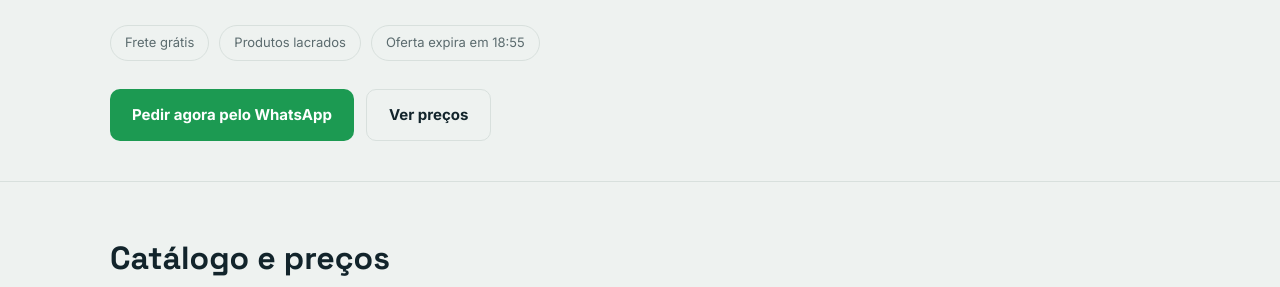
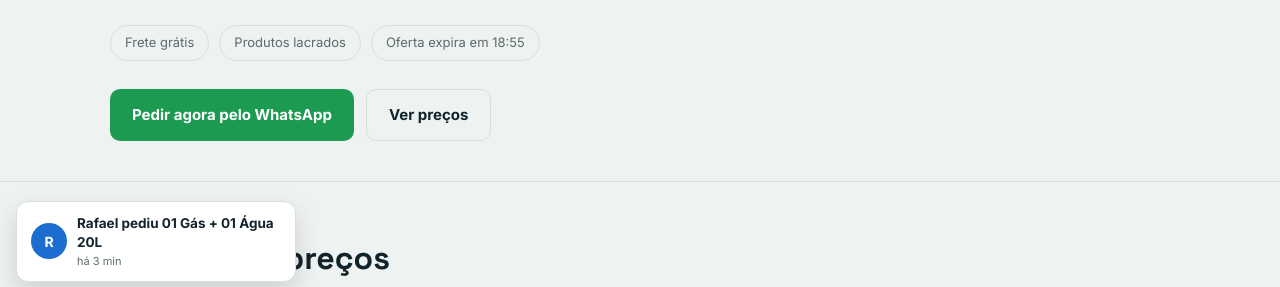
Before and after one commit to Gabrielcarvalhovl16/aguagas, a plain HTML site: page index.html in a window 1280 px wide. Shown: the part 502-789 px from the top of the page. Drawn offline with Linux system fonts and the light colour scheme.

Commit message:
Add files via upload

```diff
--- a/index.html
+++ b/index.html
@@ -154,6 +154,24 @@
   @media (max-width:859px){ body{padding-bottom:76px;} }
 
   @media (prefers-reduced-motion: reduce){ .btn{transition:none;} }
+
+  .order-toast{
+    position:fixed; left:16px; bottom:16px; z-index:25;
+    background:var(--panel); border:1px solid var(--line); border-radius:12px;
+    padding:12px 14px; display:flex; gap:10px; align-items:center;
+    box-shadow:0 10px 26px rgba(0,0,0,0.14); max-width:280px;
+    transform:translateY(16px); opacity:0; pointer-events:none;
+    transition:transform .35s ease, opacity .35s ease;
+  }
+  .order-toast.show{transform:translateY(0); opacity:1;}
+  @media (max-width:859px){ .order-toast{bottom:calc(84px + env(safe-area-inset-bottom,0px));} }
+  .order-toast .avatar{
+    width:36px; height:36px; border-radius:50%; background:var(--water); color:#fff;
+    display:flex; align-items:center; justify-content:center; font-weight:700; font-size:14px; flex-shrink:0;
+  }
+  .order-toast .txt{font-size:12.5px; line-height:1.4; color:var(--ink);}
+  .order-toast .txt strong{display:block; font-size:13.5px;}
+  .order-toast .when{color:var(--muted); font-size:11px;}
 </style>
 </head>
 <body>
@@ -243,6 +261,14 @@
 
 <div class="sticky-cta">
   <a class="btn btn-whats" id="sticky-cta" href="#" target="_blank" rel="noopener">Pedir pelo WhatsApp</a>
+</div>
+
+<div class="order-toast" id="order-toast">
+  <div class="avatar" id="toast-avatar">A</div>
+  <div class="txt">
+    <strong id="toast-line">Alguém pediu 01 Água Mineral 20L</strong>
+    <span class="when" id="toast-when">agora mesmo</span>
+  </div>
 </div>
 
 <script>
@@ -363,6 +389,29 @@
     }
     render();
   })();
+
+  // Notificações de pedidos recentes (prova social)
+  (function(){
+    const NAMES = ["Ana","Bruno","Carla","Diego","Elaine","Fábio","Juliana","Marcos","Patrícia","Rafael","Sandra","Thiago"];
+    const WHEN = ["agora mesmo","há 1 min","há 2 min","há 3 min","há 4 min","há 6 min"];
+    const toast = document.getElementById("order-toast");
+    const avatarEl = document.getElementById("toast-avatar");
+    const lineEl = document.getElementById("toast-line");
+    const whenEl = document.getElementById("toast-when");
+
+    function showRandom(){
+      const name = NAMES[Math.floor(Math.random() * NAMES.length)];
+      const product = PRODUCTS[Math.floor(Math.random() * PRODUCTS.length)];
+      avatarEl.textContent = name.charAt(0);
+      lineEl.textContent = name + " pediu " + product.name;
+      whenEl.textContent = WHEN[Math.floor(Math.random() * WHEN.length)];
+      toast.classList.add("show");
+      setTimeout(() => toast.classList.remove("show"), 5000);
+    }
+
+    setTimeout(showRandom, 3000);
+    setInterval(showRandom, 11000);
+  })();
 </script>
 
 </body>
```
